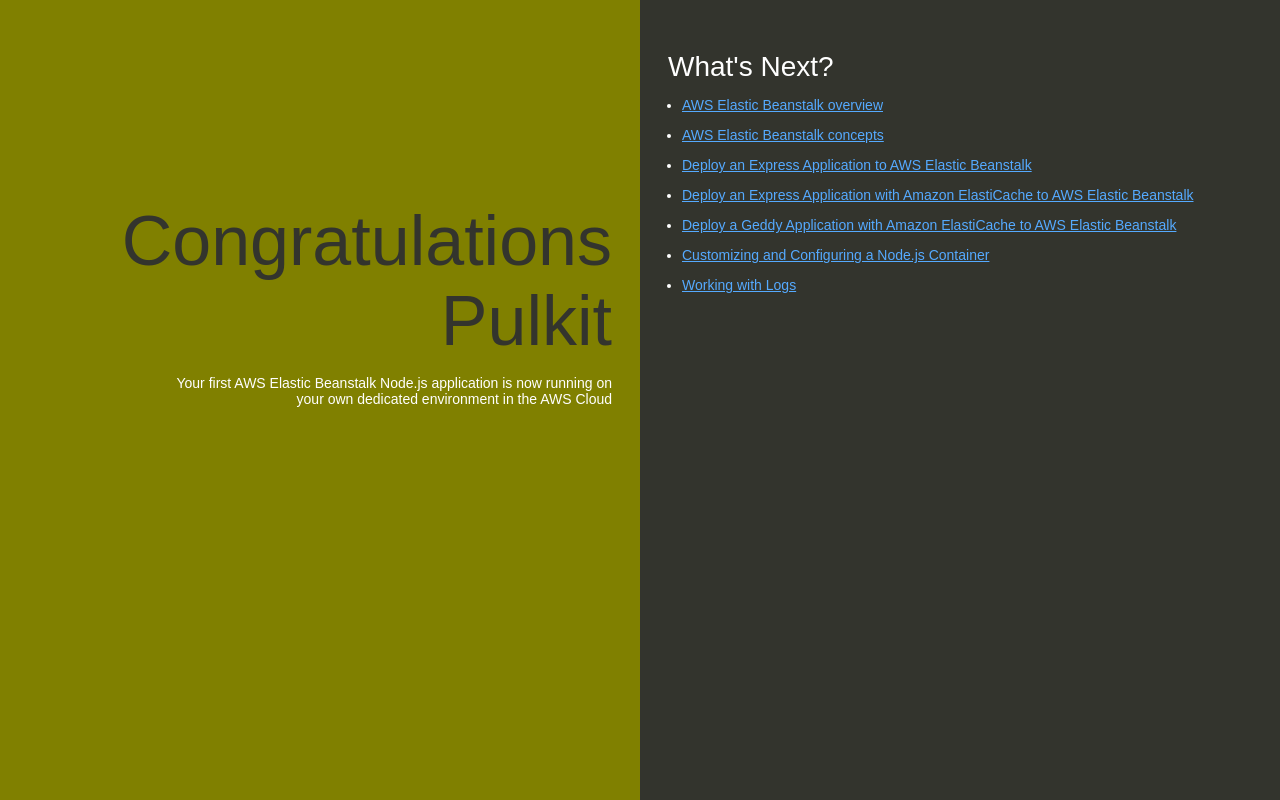
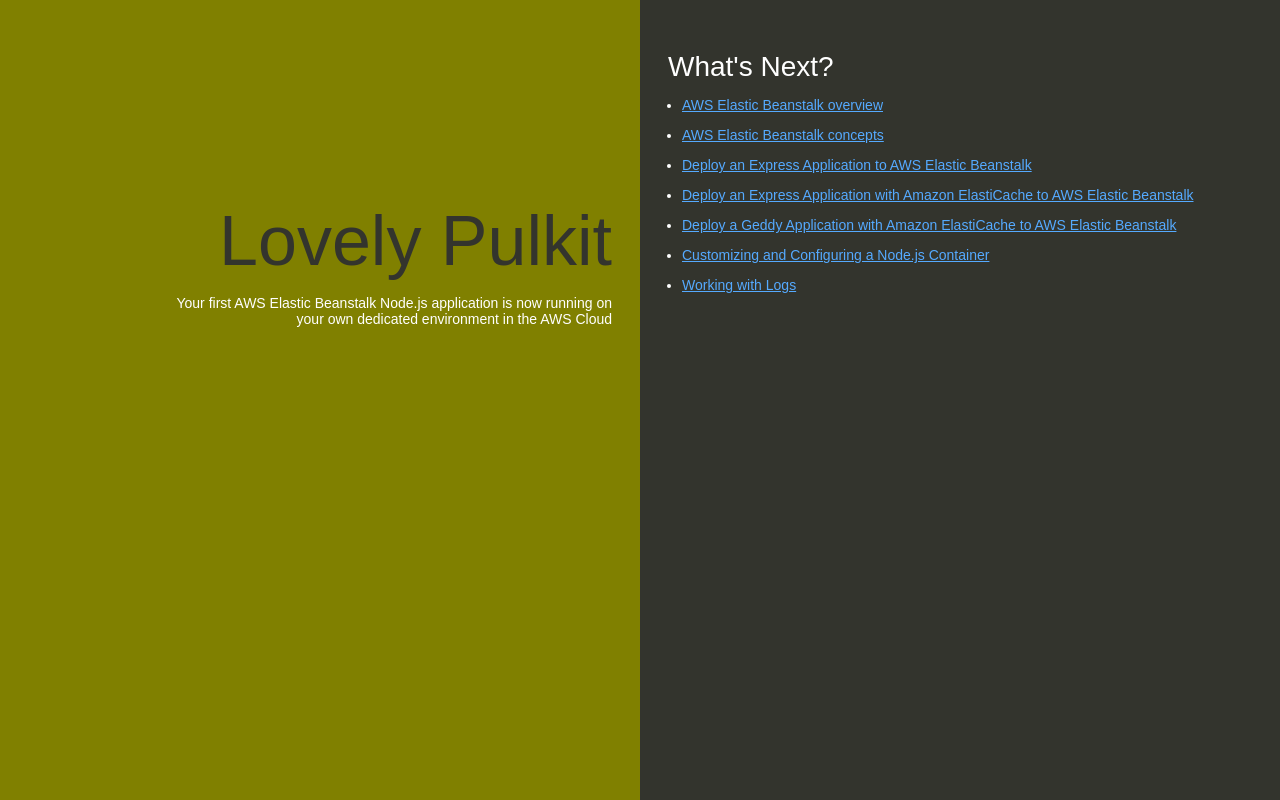
Before and after one commit to Pulkitwebd1/learning, a website: page index.html in a window 1280 px wide. Drawn offline with Linux system fonts and the light colour scheme.

Commit message:
Update index.html

```diff
--- a/index.html
+++ b/index.html
@@ -74,7 +74,7 @@
   </head>
   <body>
     <div class="textColumn">
-      <h1>Congratulations Pulkit</h1>
+      <h1>Lovely Pulkit</h1>
       <p>Your first AWS Elastic Beanstalk Node.js application is now running on your own dedicated environment in the AWS Cloud</p>
     </div>
     <div class="linksColumn">
```
